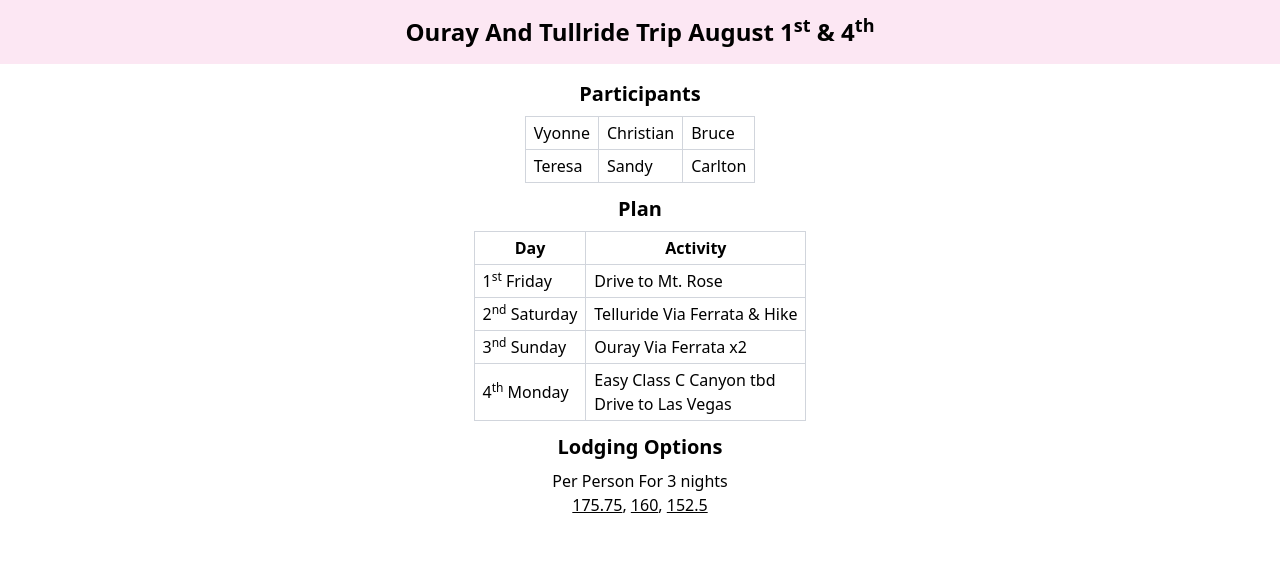
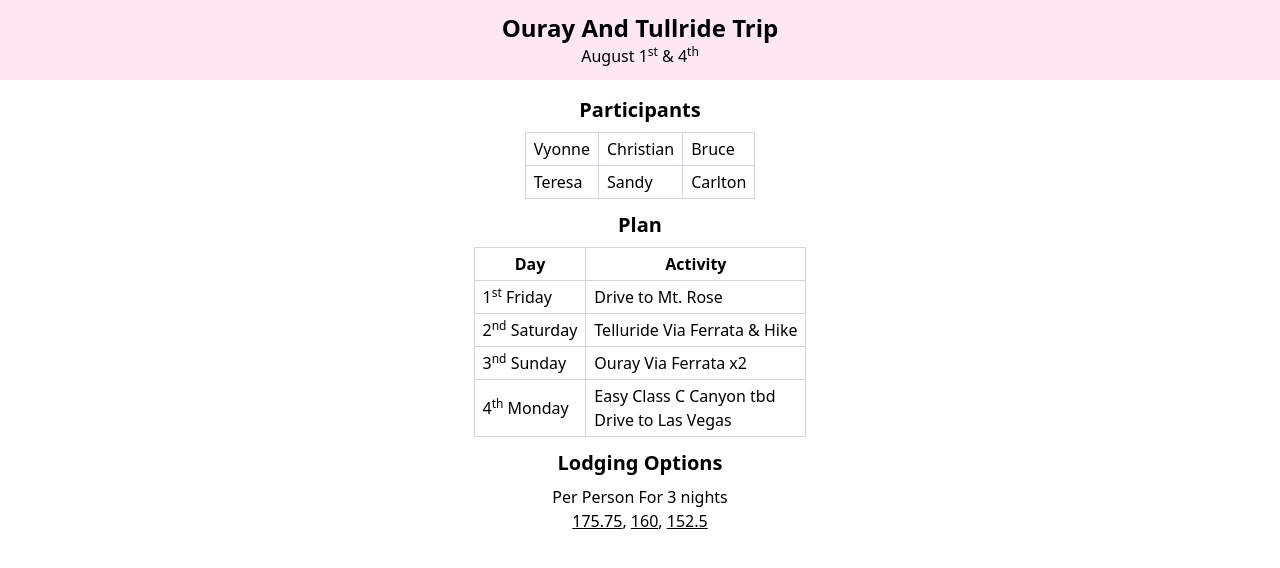
Before and after one commit to carltonj2000/vite-ouray-telluride, a React (Vite) app: page / in a window 1280 px wide. Shown: the top 568 px of the page. Built offline with nearby package versions, Linux system fonts and the light colour scheme.

Commit message:
update title format

```diff
--- a/src/App.tsx
+++ b/src/App.tsx
@@ -1,9 +1,12 @@
 function App() {
   return (
     <>
-      <h1 className="bg-pink-100 px-1 py-4 text-center text-2xl font-semibold">
-        Ouray And Tullride Trip August 1<sup>st</sup> &amp; 4<sup>th</sup>
-      </h1>
+      <div className="bg-pink-100 px-1 py-3 flex flex-col items-center">
+        <h1 className="text-2xl font-semibold">Ouray And Tullride Trip</h1>
+        <p>
+          August 1<sup>st</sup> &amp; 4<sup>th</sup>
+        </p>
+      </div>
       <div className="flex flex-col items-center pt-4">
         <h2 className="font-semibold mb-2 text-xl">Participants</h2>
         <table className="pt-2 border-collapse border border-gray-300">
```
